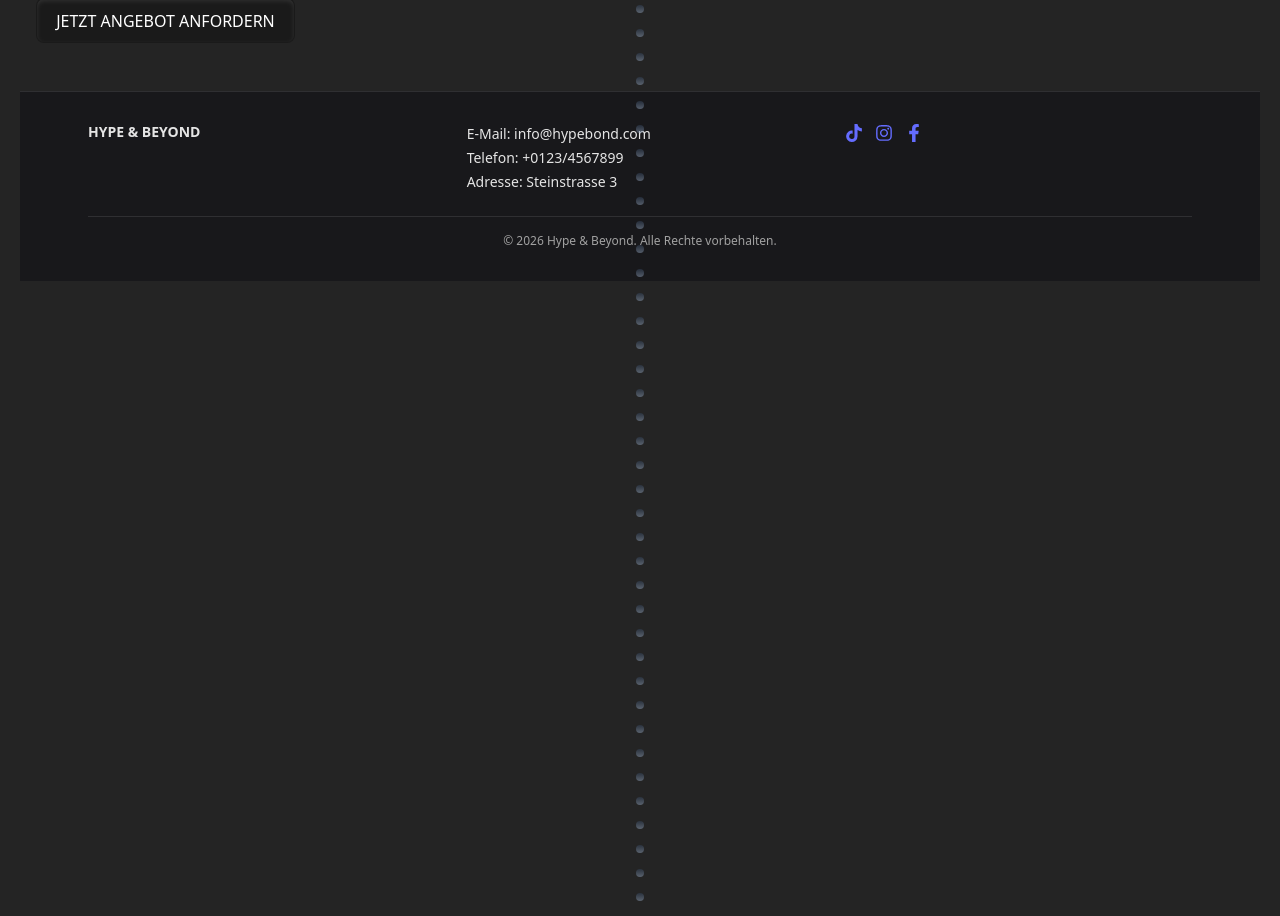
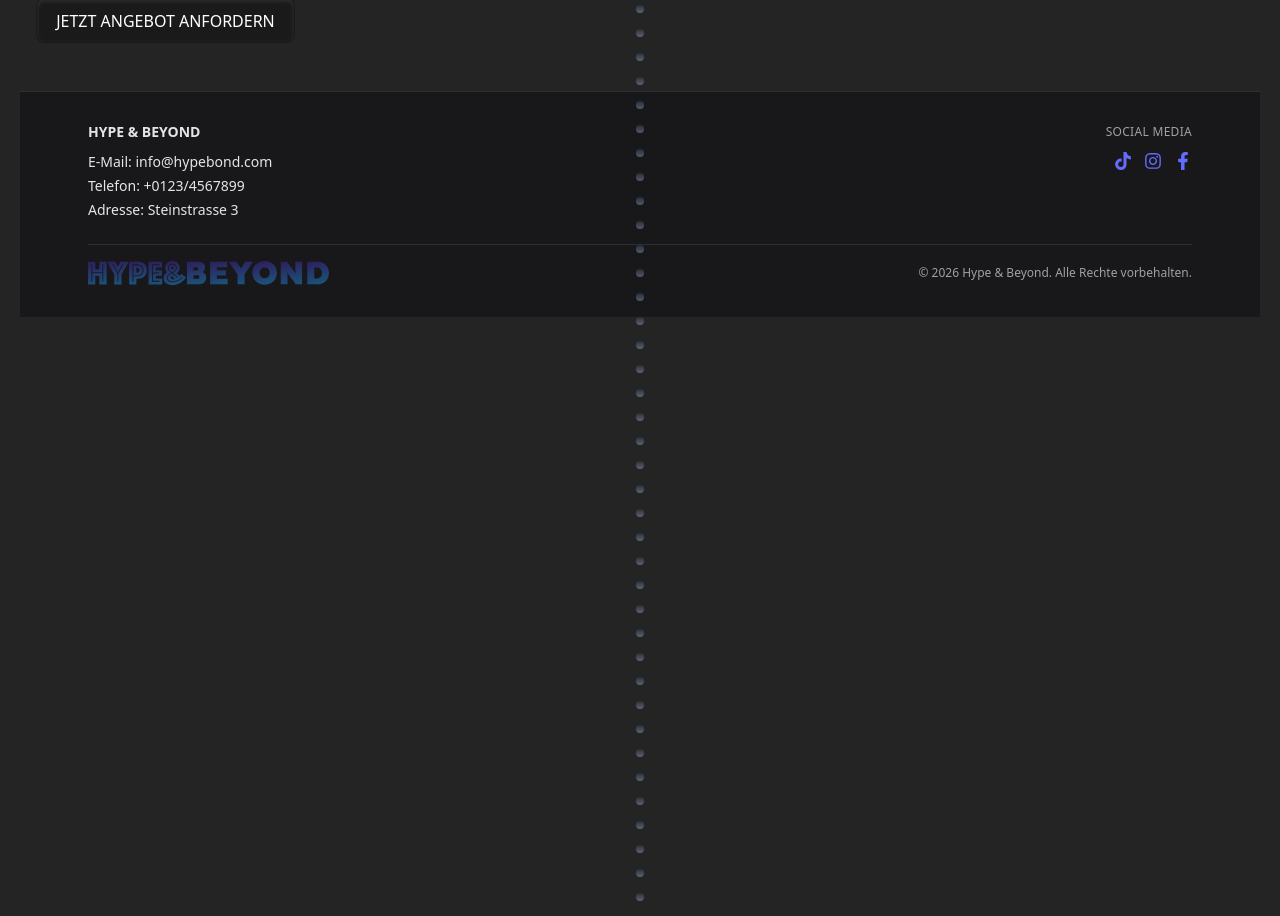
Before and after one commit to agwadabe/LandingPage-HYPE-BEYOND, a React (Vite) app in the folder HypeBeyond-LandingPage/: page / in a window 1280 px wide. Shown: the part 2379-3295 px from the top of the page. Built offline with nearby package versions, Linux system fonts and the light colour scheme.

Commit message:
Update Footer layout from Acil-Aderbi

```diff
--- a/HypeBeyond-LandingPage/src/components/Footer.jsx
+++ b/HypeBeyond-LandingPage/src/components/Footer.jsx
@@ -1,22 +1,23 @@
 import { FaFacebookF, FaInstagram, FaTiktok } from "react-icons/fa"
+import logoLight from "../assets/Hype&Beyond Logo Horizontal Light Mode.svg"
 
 const Footer = () => {
   return (
     <footer className="mt-12 border-t border-white/10 bg-zinc-900 text-neutral-200">
       <div className="mx-auto max-w-6xl px-6 py-8">
-        <div className="grid gap-8 text-left md:grid-cols-3">
+        <div className="grid gap-8 text-left md:grid-cols-2">
           <div>
             <h3 className="text-sm font-semibold">HYPE & BEYOND</h3>
+            <div className="mt-3 space-y-1 text-sm">
+              <p>E-Mail: info@hypebond.com</p>
+              <p>Telefon: +0123/4567899</p>
+              <p>Adresse: Steinstrasse 3</p>
+            </div>
           </div>
 
-          <div className="space-y-1 text-sm">
-            <p>E-Mail: info@hypebond.com</p>
-            <p>Telefon: +0123/4567899</p>
-            <p>Adresse: Steinstrasse 3</p>
-          </div>
-
-          <div className="text-sm">
-            <div className="flex items-center gap-3">
+          <div className="text-sm md:ml-auto">
+            <p className="mb-3 text-xs tracking-wide text-neutral-400 md:text-right">SOCIAL MEDIA</p>
+            <div className="flex items-center gap-3 md:justify-end">
               <a
                 href="https://tiktok.com/@deinname"
                 target="_blank"
@@ -48,7 +49,8 @@ const Footer = () => {
           </div>
         </div>
 
-        <div className="mt-6 border-t border-white/10 pt-4 text-xs text-neutral-400">
+        <div className="mt-6 flex flex-col items-start justify-between gap-4 border-t border-white/10 pt-4 text-xs text-neutral-400 md:flex-row md:items-center">
+          <img src={logoLight} alt="Hype and Beyond Logo" className="h-6 w-auto" />
           <p>© {new Date().getFullYear()} Hype & Beyond. Alle Rechte vorbehalten.</p>
         </div>
       </div>
```
